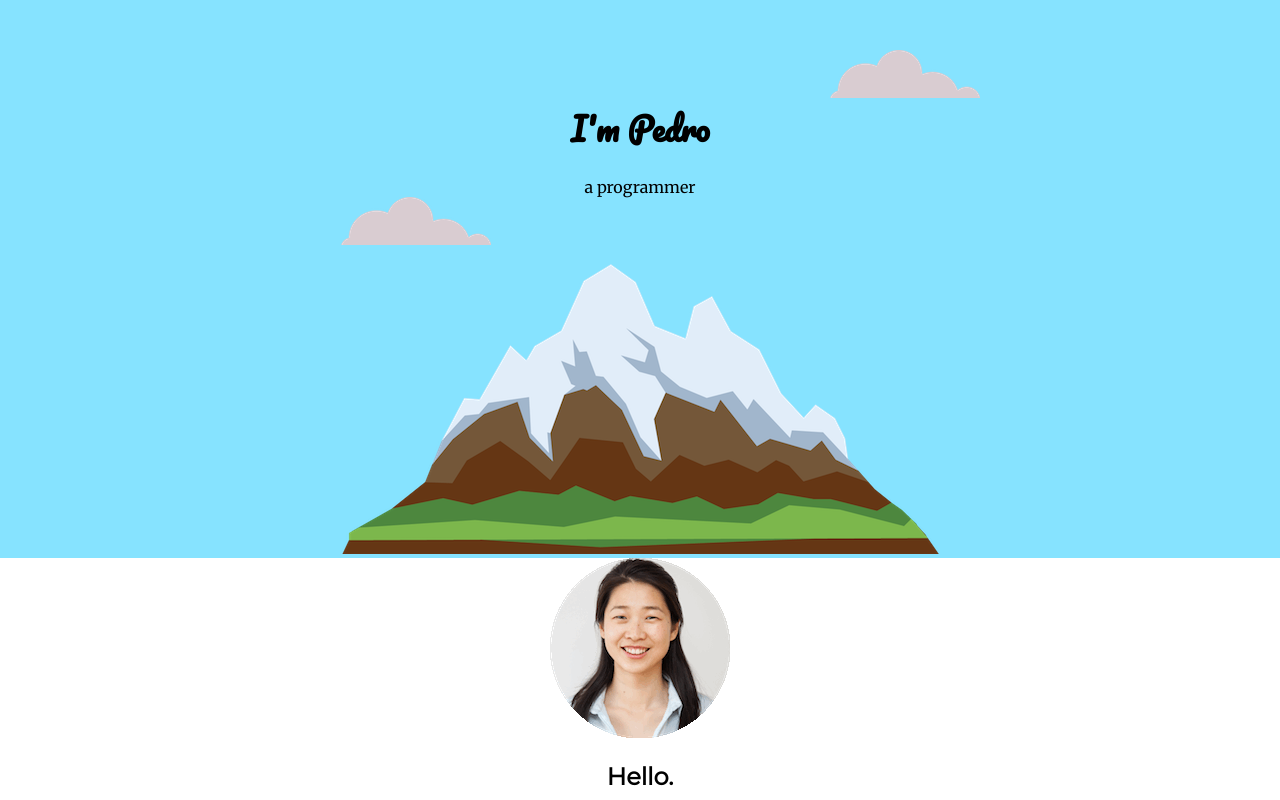
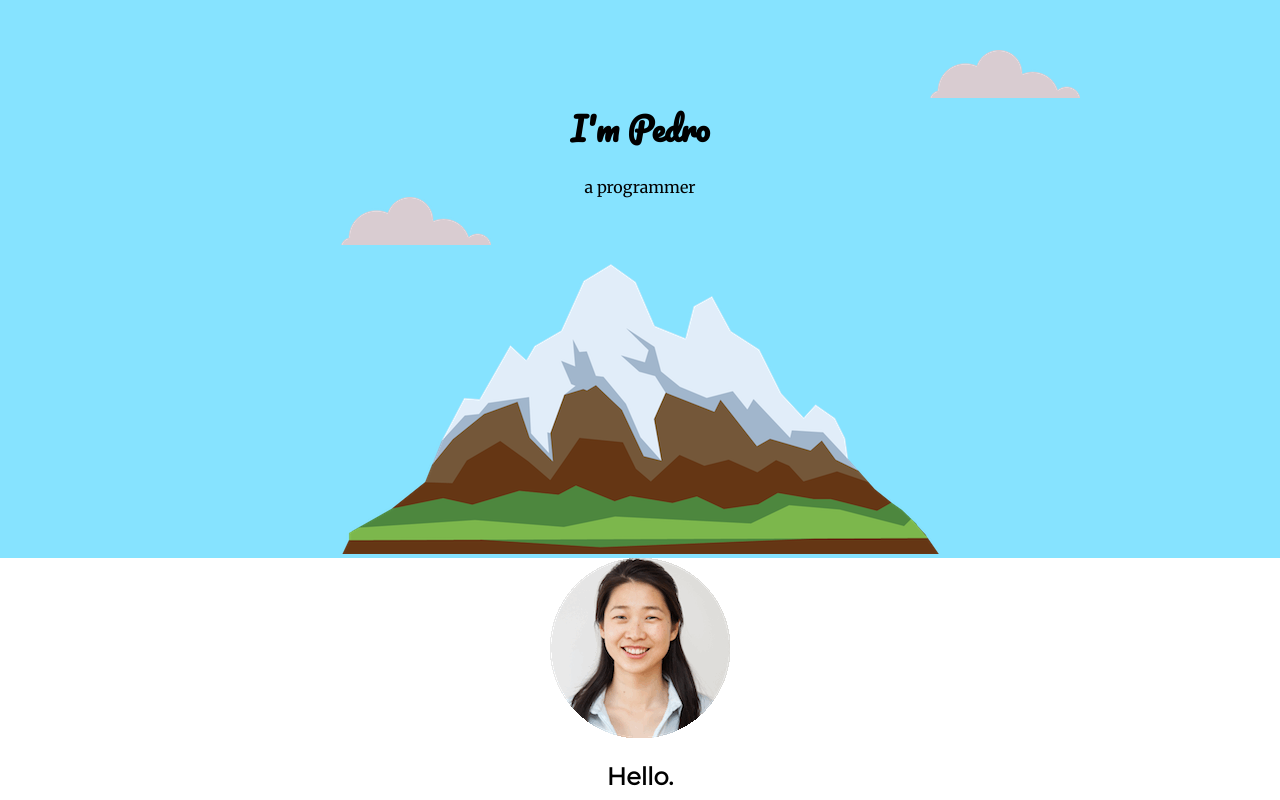
Before and after one commit to CaetanoRJ/Web-Development-Bootcamp, a plain HTML site: page 2_CSS/MyWebsite/index.html in a window 1280 px wide. Shown: the top 800 px of the page. Drawn offline with Linux system fonts and the light colour scheme.

Commit message:
atualizando CSS do WEBSITE

```diff
--- a/2_CSS/MyWebsite/CSS/styles.css
+++ b/2_CSS/MyWebsite/CSS/styles.css
@@ -38,12 +38,12 @@ body {
 
 .top-cloud {
     position: absolute;
-    right: 300px;
+    right: 200px;
     top: 50px;
 
 }
 
 .bottom-cloud {
-    display: inline-block;
+
     position: absolute;
 }
```
